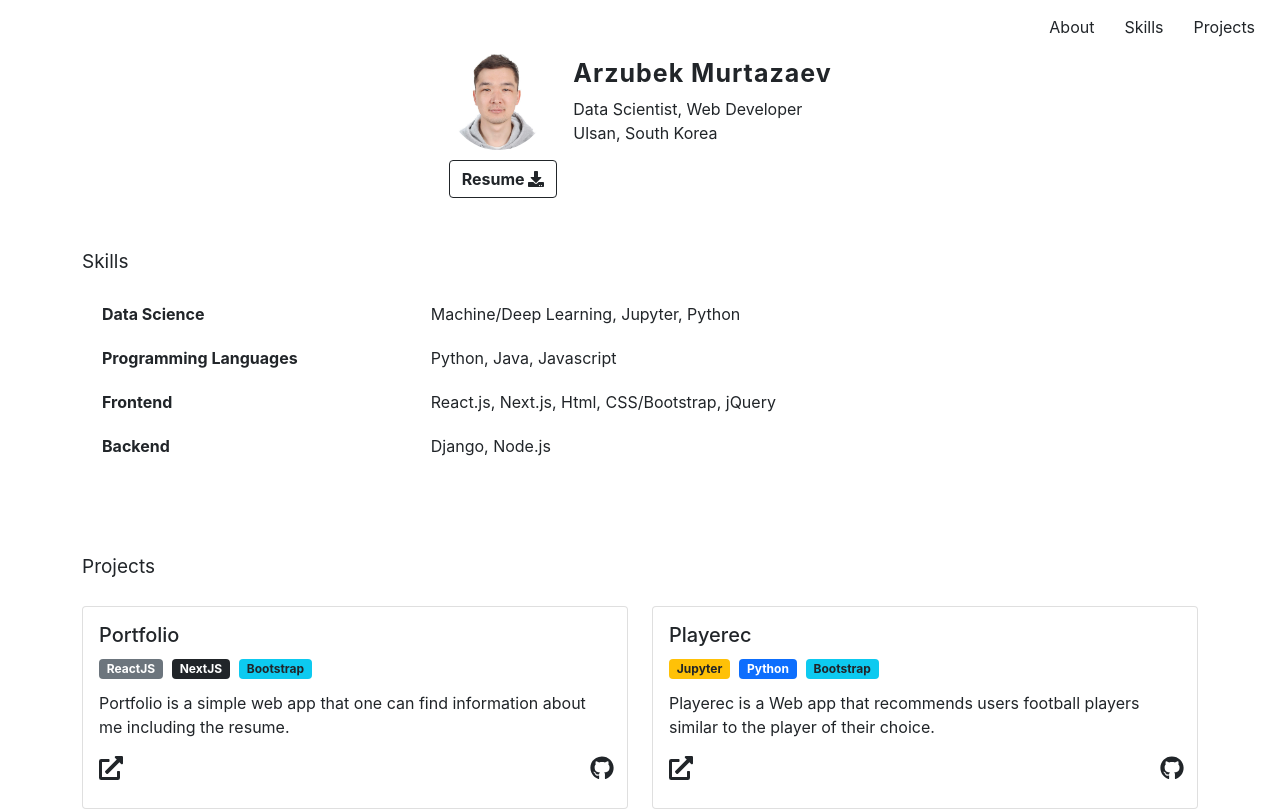
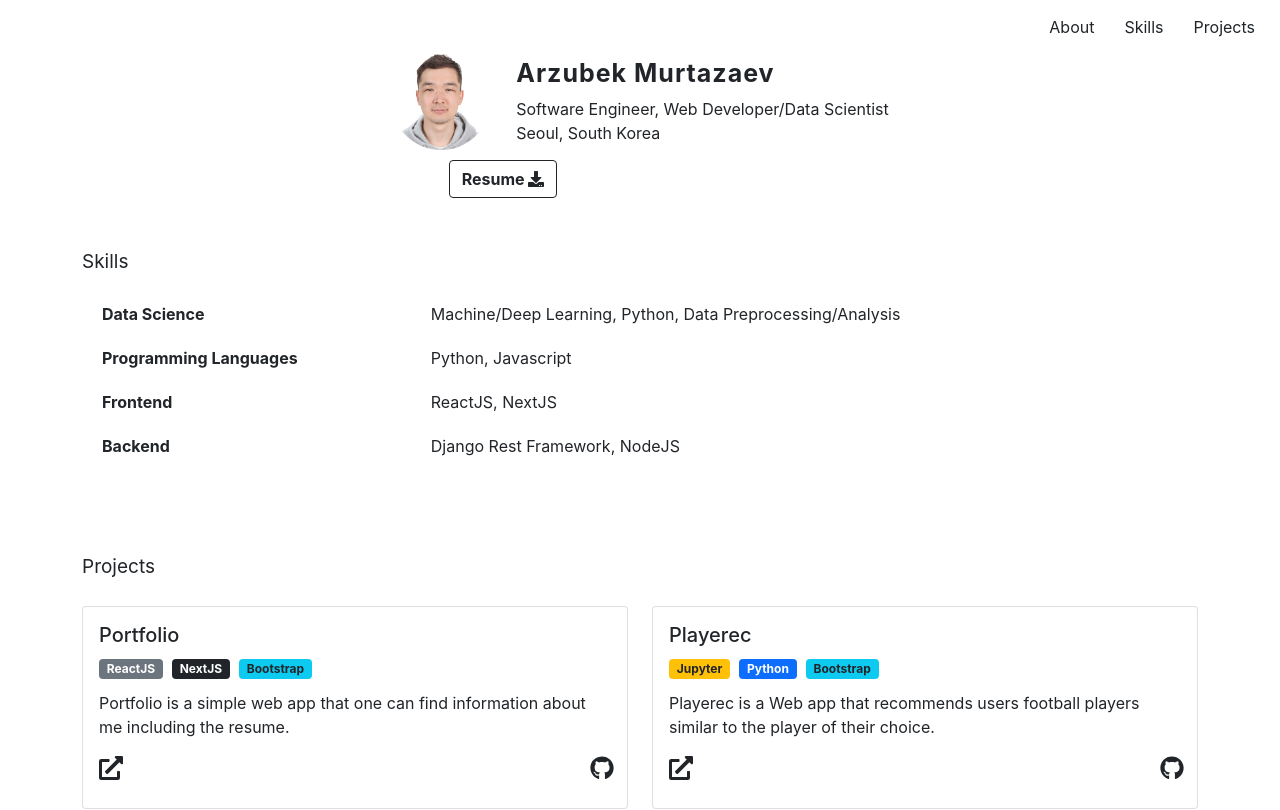
Before and after one commit to arzubekm/portfolio, a Next.js app: page / in a window 1280 px wide. Shown: the top 810 px of the page. Built offline with nearby package versions, Linux system fonts and the light colour scheme.

Commit message:
update resume and skills

```diff
--- a/comps/Footer.js
+++ b/comps/Footer.js
@@ -14,7 +14,7 @@ const Footer = () => {
                     <a class="btn btn-outline-light btn-floating m-1" href="https://www.instagram.com/arzubekm/" target="_blank" role="button"><FontAwesomeIcon icon={faInstagram} /></a>
                 </div>
                 <div className={styles.copyright}>
-                    <div class="text-center p-3"><p><strong>© 2021 Arzubek Murtazaev</strong></p></div>
+                    <div class="text-center p-3"><p><strong>© 2022 Arzubek Murtazaev</strong></p></div>
                 </div>
             </footer>
         </div>
--- a/pages/index.js
+++ b/pages/index.js
@@ -16,8 +16,8 @@ export default function Home() {
 
           <div className={styles.text}>
             <div className={styles.name}>Arzubek Murtazaev</div>
-            <div className={styles.description}>Data Scientist, Web Developer</div>
-            <div className={styles.description}>Ulsan, South Korea</div>
+            <div className={styles.description}>Software Engineer, Web Developer/Data Scientist</div>
+            <div className={styles.description}>Seoul, South Korea</div>
           </div>
         </div>
 
@@ -32,19 +32,19 @@ export default function Home() {
           <div className={styles.title}>Skills</div>
           <div className={styles.row}>
             <div className={styles.left}>Data Science</div>
-            <div className={styles.right}>Machine/Deep Learning, Jupyter, Python</div>
+            <div className={styles.right}>Machine/Deep Learning, Python, Data Preprocessing/Analysis</div>
           </div>
           <div className={styles.row}>
             <div className={styles.left}>Programming Languages</div>
-            <div className={styles.right}>Python, Java, Javascript</div>
+            <div className={styles.right}>Python, Javascript</div>
           </div>
           <div className={styles.row}>
             <div className={styles.left}>Frontend</div>
-            <div className={styles.right}>React.js, Next.js, Html, CSS/Bootstrap, jQuery</div>
+            <div className={styles.right}>ReactJS, NextJS</div>
           </div>
           <div className={styles.row}>
             <div className={styles.left}>Backend</div>
-            <div className={styles.right}>Django, Node.js</div>
+            <div className={styles.right}>Django Rest Framework, NodeJS</div>
           </div>
         </div>
         <div id="projects" className={styles.projects}>
```
Also changed, not shown: 1 other file (tests, documents, lock files or other folders).
